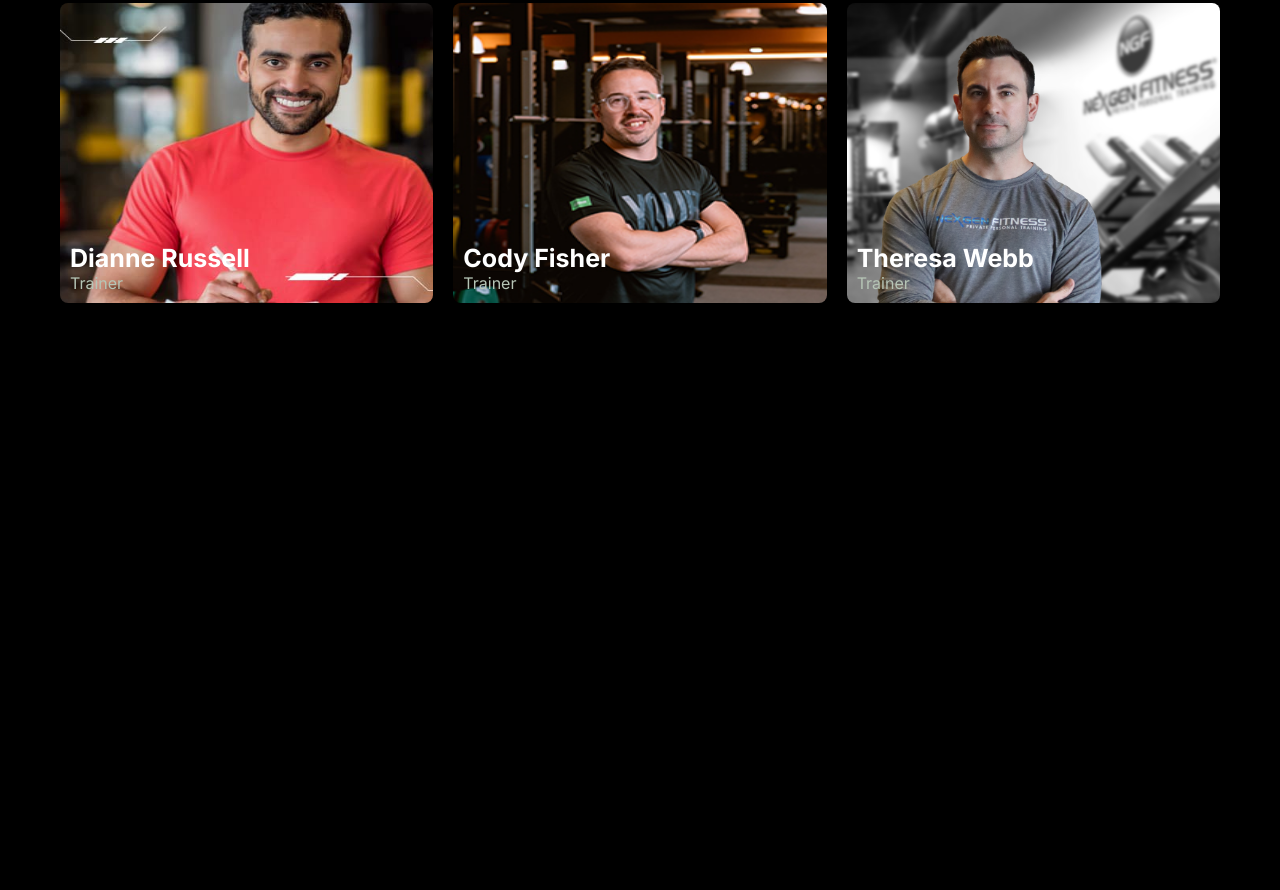
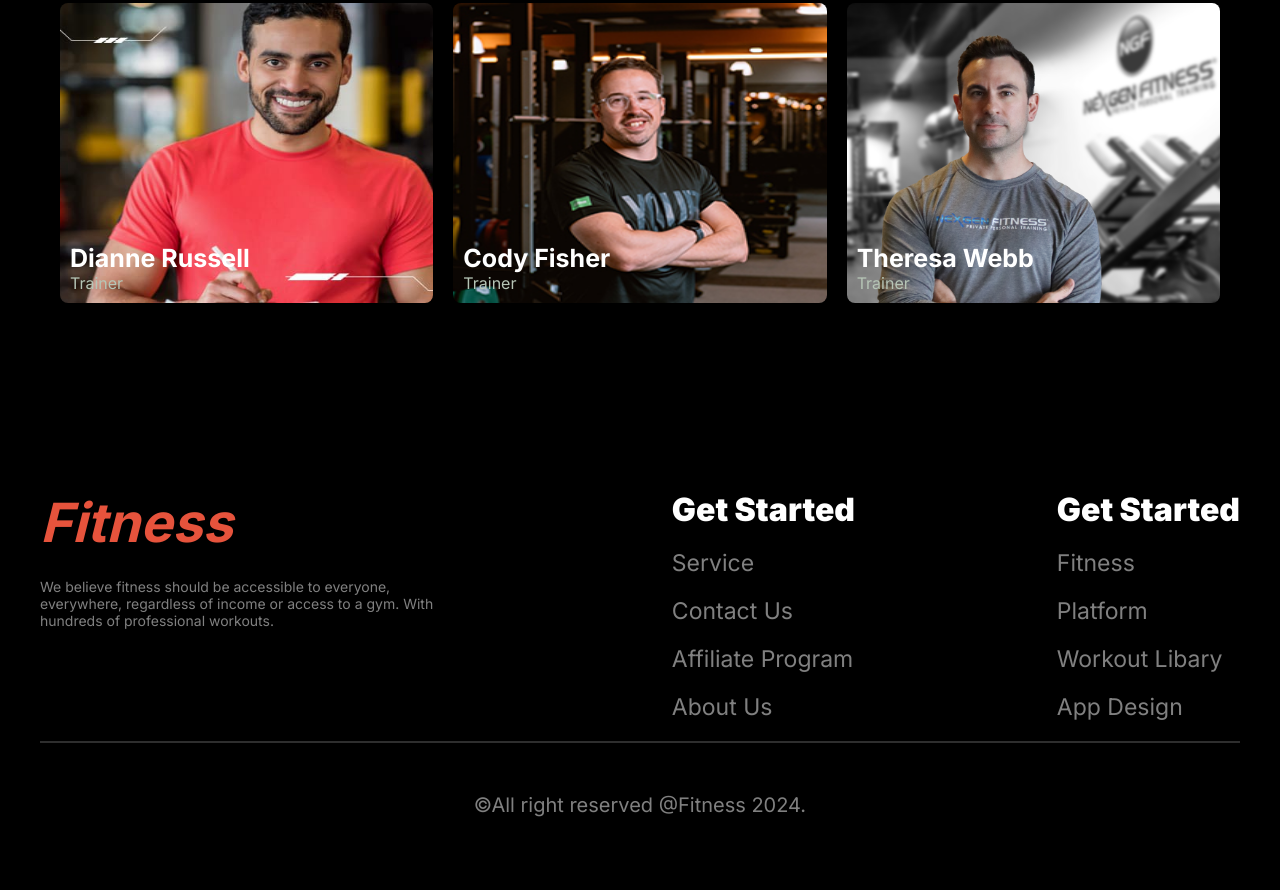
Before and after one commit to shahriararafat/second-assignment-programming-hero, a plain HTML site: page index.html in a window 1280 px wide. Shown: the part 3125-4015 px from the top of the page. Before the commit the page ends 3448 px from the top, so only its background shows below. Drawn offline with Linux system fonts and the light colour scheme; a web font is replaced by a local one.

Commit message:
footer section added

```diff
--- a/assets/style/style.css
+++ b/assets/style/style.css
@@ -493,3 +493,64 @@ th,td{
 }
 
 /* team section end here */
+
+.footer-container{
+    display: flex;
+    justify-content: center;
+    align-items: center;
+}
+
+.footer-content{
+    width: 1200px;
+    height: 400px;
+    margin-top: 300px;
+}
+
+.footer-first-part{
+    display: flex;
+    justify-content: space-between  ;
+}
+
+.footer-about p{
+    color: rgba(255, 255, 255, 0.5);
+    padding-top: 45px;
+    width: 430px;
+    font-family: Inter;
+    font-size: 14px;
+    font-weight: 400;
+}
+
+.footer-menu h2{
+    color: #fff;
+    font-family: Inter;
+    font-size: 32px;
+    font-weight: 900;
+    padding-bottom: 20px;
+}
+.footer-menu ul li{
+    list-style: none;
+    margin-bottom: 20px;
+}
+
+.footer-menu ul li a{
+    text-decoration: none;
+    color: #fff;
+    color: rgba(255, 255, 255, 0.5);
+    font-family: Inter;
+    font-size: 23px;
+    font-weight: 400;
+}
+
+.footer-copy-text p{
+    color: rgba(255, 255, 255, 0.5);
+    font-family: Inter;
+    font-size: 20px;
+    font-weight: 400;
+    text-align: center;
+    margin-top: 50px;
+}
+
+.footer-copy-text hr{
+    border: 1px solid #2e2e2e;
+
+}
--- a/index.html
+++ b/index.html
@@ -263,7 +263,48 @@
          </section>
 
          <!-- Team section end here -->
-
     </main>
 
+    <!-- main section end here -->
+
+    <!-- footer section start from here -->
+
+    <footer>
+        <section class="footer-container">
+            <div class="footer-content">
+                <div class="footer-first-part">
+                    <div class="footer-about">
+                        <div class="logo">
+                            <h2>Fitness</h2>
+                        </div>
+                        <p>We believe fitness should be accessible to everyone, everywhere, regardless of income or access to a gym. With hundreds of professional workouts.</p>
+                    </div>
+                    <div class="footer-menu">
+                        <h2>Get Started</h2>
+                        <ul>
+                            <li><a href="#">Service</a></li>
+                            <li><a href="#">Contact Us</a></li>
+                            <li><a href="#">Affiliate Program</a></li>
+                            <li><a href="#">About Us</a></li>
+                        </ul>
+                    </div>
+                    <div class="footer-menu">
+                        <h2>Get Started</h2>
+                        <ul>
+                            <li><a href="#">Fitness</a></li>
+                            <li><a href="#">Platform</a></li>
+                            <li><a href="#">Workout Libary</a></li>
+                            <li><a href="#">App Design</a></li>
+                        </ul>
+                    </div>
+                </div>
+
+                <div class="footer-copy-text">
+                    <hr>
+                    <p>&copy;All right reserved @Fitness 2024.</p>
+                </div>
+            </div>
+        </section>
+    </footer>
+
 </body>
```
